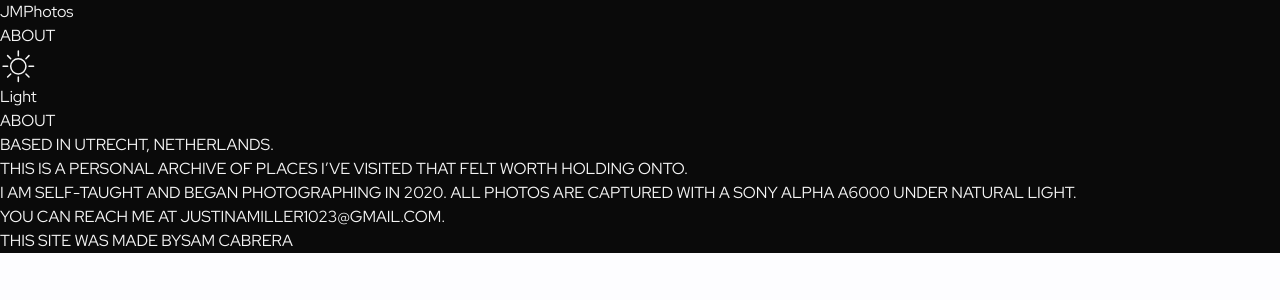
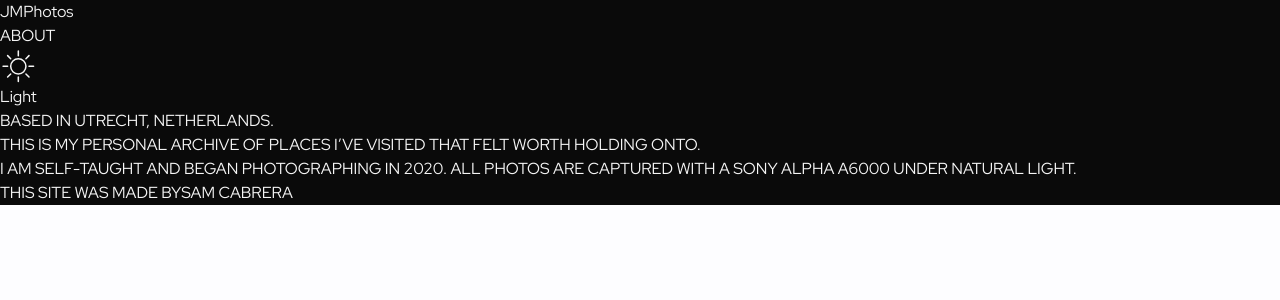
Before and after one commit to samanthacabrera/photofolio, a React (Vite) app: page /photofolio/about in a window 1280 px wide. Shown: the top 300 px of the page. Built offline with nearby package versions, Linux system fonts and the light colour scheme.

Commit message:
rework About section

```diff
--- a/src/About.jsx
+++ b/src/About.jsx
@@ -9,13 +9,13 @@ return (
         className="h-screen overflow-hidden"
     >
         <Header darkMode={darkMode} setDarkMode={setDarkMode} />
-        <div id="about" className="flex flex-col items-center justify-center max-w-lg mx-4 md:mx-auto">
-            <h1 className="text-4xl md:text-8xl tracking-wider m-12 py-6">About</h1>
-            <div className="text-center tracking-wide normal-case space-y-4">
+        <div id="about" className="flex flex-col items-center justify-center h-[90vh] max-w-xl mx-8 md:mx-auto">
+            {/* <h1 className="text-4xl md:text-8xl tracking-wider m-12 py-6">About</h1> */}
+            <div className="text-justify tracking-wide normal-case space-y-6">
                 <p>Based in Utrecht, Netherlands. </p>
-                <p>This is a personal archive of places I’ve visited that felt worth holding onto.</p>
+                <p>This is my personal archive of places I’ve visited that felt worth holding onto.</p>
                 <p>I am self-taught and began photographing in 2020. All photos are captured with a Sony Alpha a6000 under natural light.</p>
-                <p>You can reach me at{" "}<span className="italic hover:underline">justinamiller1023@gmail.com</span>.</p>
+                {/* <p>You can reach me at{" "}<span className="italic hover:underline">justinamiller1023@gmail.com</span>.</p> */}
             </div>
             <p className="fixed bottom-2 text-[10px] md:text-xs">This site was made by
                 <a href="https://samoontha.com/" target="_blank" rel="noopener noreferrer" className="hover:opacity-70 transition pl-1">Sam Cabrera</a>
--- a/src/Header.jsx
+++ b/src/Header.jsx
@@ -71,14 +71,20 @@ export default function Header({ darkMode, setDarkMode }) {
     </div>
 
     {currentTitle && (
-    <h2
+      <h2
         className={`absolute left-1/2 -translate-x-1/2 text-sm md:text-base tracking-widest
-        transition-all duration-300 ease-out
-        ${showTitle ? "opacity-100 translate-y-0" : "opacity-0 -translate-y-1 pointer-events-none"}
+          transition-all duration-300 ease-out
+          ${
+            currentTitle === "About"
+              ? "opacity-100 translate-y-0 pointer-events-auto"
+              : showTitle
+              ? "opacity-100 translate-y-0"
+              : "opacity-0 -translate-y-1 pointer-events-none"
+          }
         `}
-    >
+      >
         {currentTitle}
-    </h2>
+      </h2>
     )}
 
     <button
```
